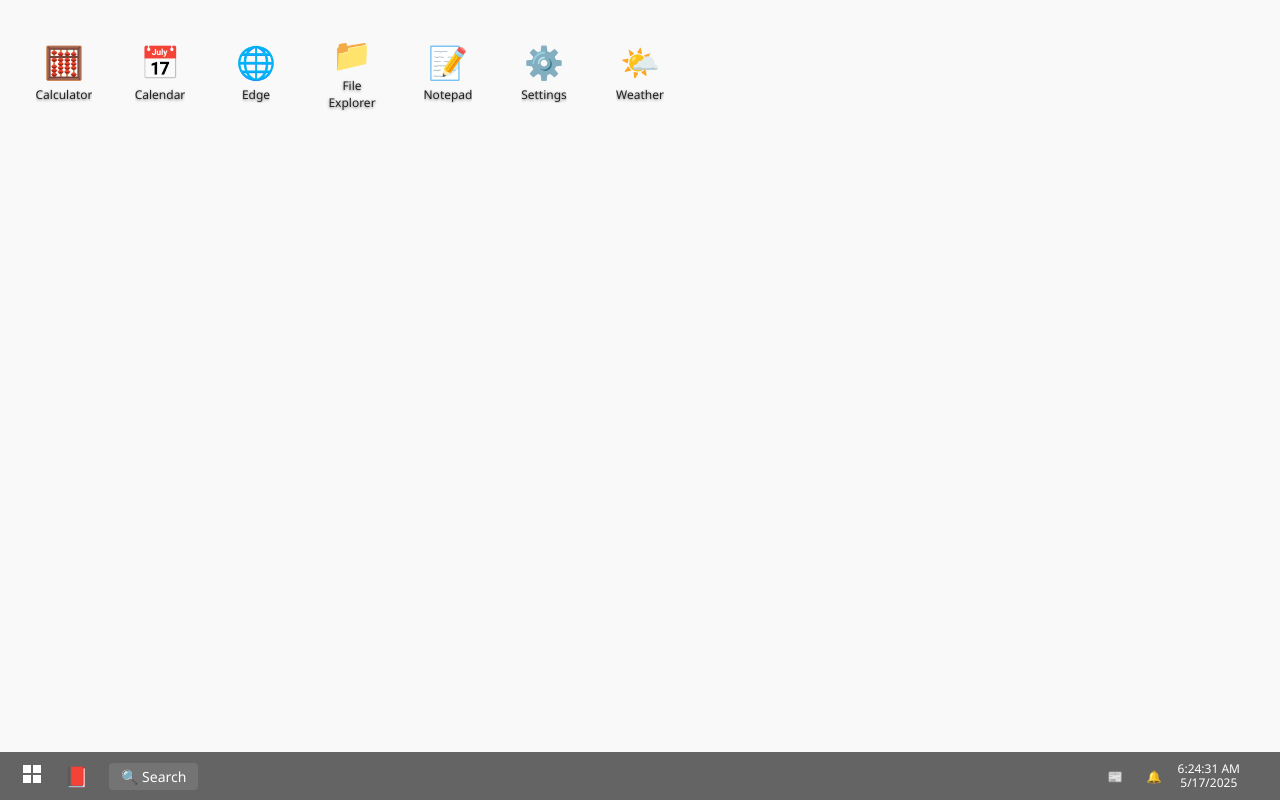
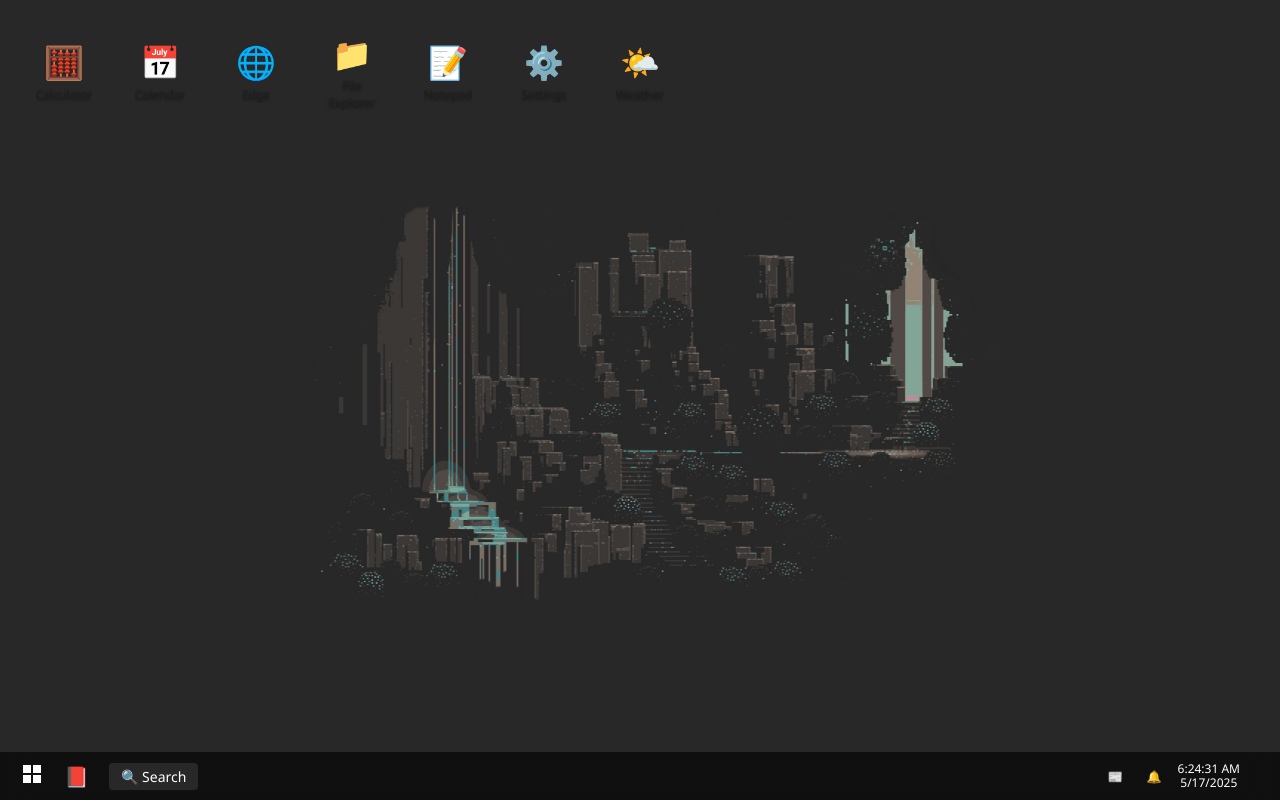
Before and after one commit to manaspros/Custom-Web-Desktop, a Next.js app: page / in a window 1280 px wide. Built offline with nearby package versions, Linux system fonts and the light colour scheme.

Commit message:
docs: update USER_GUIDE with wallpaper options and change instructions; update default wallpaper in OSContext

```diff
--- a/src/components/contexts/OSContext.tsx
+++ b/src/components/contexts/OSContext.tsx
@@ -258,7 +258,7 @@ export const OSProvider: React.FC<{
     useState(false);
   const [isWidgetPanelOpen, setIsWidgetPanelOpen] = useState(false);
   const [isSearchPanelOpen, setIsSearchPanelOpen] = useState(false);
-  const [wallpaper, setWallpaper] = useState("/wallpapers/default.jpg");
+  const [wallpaper, setWallpaper] = useState("/wallpapers/landscape.png"); // Changed from default.png
   const [highestZIndex, setHighestZIndex] = useState(0);
   const [iconSize, setIconSize] = useState<IconSize>("medium");
 
```
Also changed, not shown: 1 other file (tests, documents, lock files or other folders).
